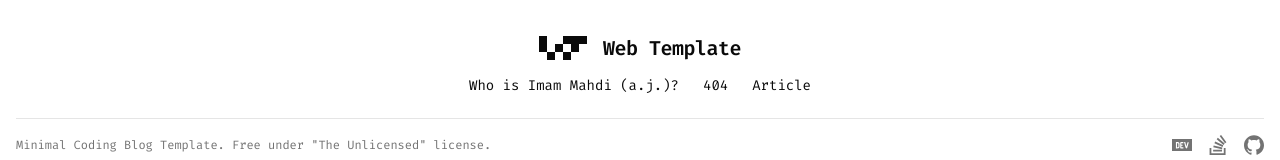
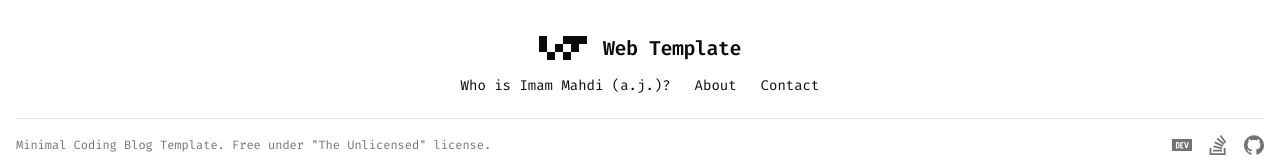
Before and after one commit to mhsn443/wt-minimal-coding-blog, a Next.js app: page /categories in a window 1280 px wide. Shown: the part 744-904 px from the top of the page. Built offline with nearby package versions, Linux system fonts and the light colour scheme.

Commit message:
fix(ssg): resolve missing and conflicting routes during static export

```diff
--- a/app/blog/[[...page]]/page.tsx
+++ b/app/blog/[[...page]]/page.tsx
@@ -13,8 +13,10 @@ const totalPages = Math.ceil(postsList.length / POSTS_PER_PAGE);
 
 export const generateStaticParams = () => {
   const pages = Array.from({ length: totalPages }, (_, index) => ({
-    page: [(index + 1).toString()],
+    page: ["page", (index + 1).toString()],
   }));
+
+  pages.unshift({ page: [] });
 
   return pages;
 };
--- a/app/categories/[category]/[[...page]]/page.tsx
+++ b/app/category/[category]/[[...page]]/page.tsx
@@ -15,10 +15,14 @@ const allCategories = categories.concat(featuredCategories);
 const POSTS_PER_PAGE = 8;
 
 export const generateStaticParams = () => {
-  return categories
+  return allCategories
     .map((category) => {
       const categoryPosts = postsList.filter(
-        (post) => post.category.slug === category.slug,
+        (post) =>
+          post.category.slug === category.slug ||
+          post.featuredCategories?.some(
+            (featuredCategory) => featuredCategory.slug === category.slug,
+          ),
       );
 
       const totalPages = Math.ceil(categoryPosts.length / POSTS_PER_PAGE);
@@ -28,7 +32,7 @@ export const generateStaticParams = () => {
       for (let page = 1; page <= totalPages; page++) {
         pages.push({
           category: category.slug,
-          page: page === 1 ? [] : [`page/${page}`],
+          page: page === 1 ? [] : ["page", page.toString()],
         });
       }
 
@@ -53,7 +57,7 @@ export default async function CategoryPosts({
 
   // Redirects URL "/page" or "/page/1" to category page
   if (page?.[0] === "page" && page?.[1] === "1") {
-    redirect(`/categories/${category}`);
+    redirect(`/category/${category}`);
   }
 
   let filteredPosts = postsList.filter((post) =>
@@ -108,7 +112,7 @@ export default async function CategoryPosts({
       <PostsListPagination
         currentPage={pageNumber}
         totalPages={totalPages}
-        basePath={`/categories/${category}`}
+        basePath={`/category/${category}`}
       />
     </main>
   );
--- a/data/category.ts
+++ b/data/category.ts
@@ -3,47 +3,47 @@ import type { Category } from "./posts-list";
 export const categories: Category[] = [
   {
     name: "Frontend",
-    href: "/categories/frontend",
+    href: "/category/frontend",
     slug: "frontend",
   },
   {
     name: "Backend",
-    href: "/categories/backend",
+    href: "/category/backend",
     slug: "backend",
   },
   {
     name: "Full Stack",
-    href: "/categories/full-stack",
+    href: "/category/full-stack",
     slug: "full-stack",
   },
   {
     name: "Database",
-    href: "/categories/database",
+    href: "/category/database",
     slug: "database",
   },
   {
     name: "DevOps",
-    href: "/categories/devops",
+    href: "/category/devops",
     slug: "devops",
   },
   {
     name: "Data Science",
-    href: "/categories/data-science",
+    href: "/category/data-science",
     slug: "data-science",
   },
   {
     name: "Mobile",
-    href: "/categories/mobile",
+    href: "/category/mobile",
     slug: "mobile",
   },
   {
     name: "AI",
-    href: "/categories/ai",
+    href: "/category/ai",
     slug: "ai",
   },
   {
     name: "Cloud",
-    href: "categories/cloud",
+    href: "category/cloud",
     slug: "cloud",
   },
 ];
--- a/data/featured-category.ts
+++ b/data/featured-category.ts
@@ -9,25 +9,25 @@ export const featuredCategories: FeaturedCategory[] = [
   {
     name: "Trending Now",
     value: "Trending Now",
-    href: "/categories/trending-now",
+    href: "/category/trending-now",
     slug: "trending-now",
   },
   {
     name: "Community Picks",
     value: "Community Picks",
-    href: "/categories/community-picks",
+    href: "/category/community-picks",
     slug: "community-picks",
   },
   {
     name: "Pro Tips",
     value: "Pro Tips",
-    href: "/categories/pro-tips",
+    href: "/category/pro-tips",
     slug: "pro-tips",
   },
   {
     name: "Deep Dives",
     value: "Deep Dives",
-    href: "/categories/deep-dives",
+    href: "/category/deep-dives",
     slug: "deep-dives",
   },
 ];
--- a/data/footer-link.ts
+++ b/data/footer-link.ts
@@ -11,11 +11,11 @@ export const footerLinks: FooterLink[] = [
     external: true,
   },
   {
-    href: "/404-page",
-    label: "404",
+    href: "/about",
+    label: "About",
   },
   {
-    href: "/mastering-react-18-for-modern-web-performance",
-    label: "Article",
+    href: "/contact",
+    label: "Contact",
   },
 ];
```
